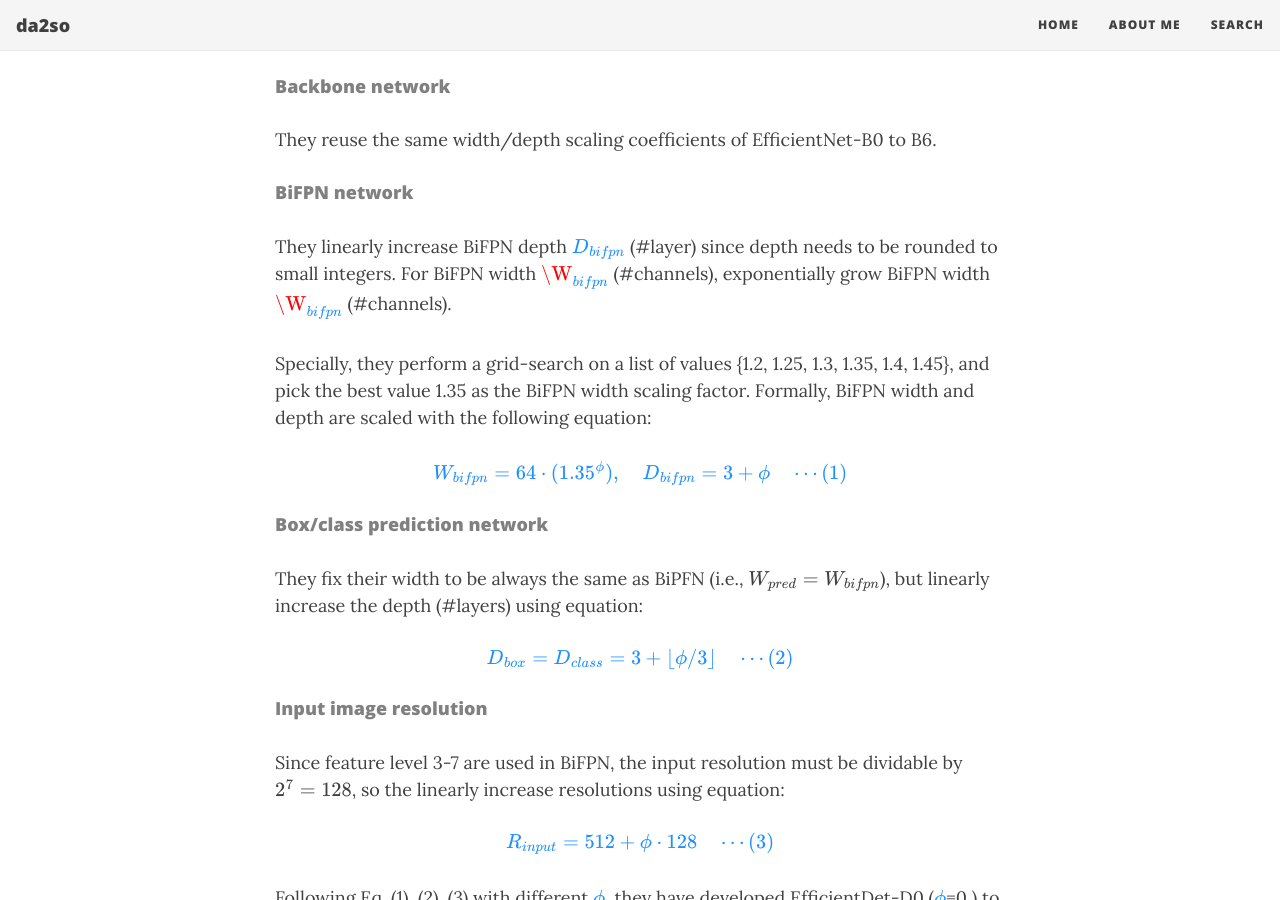
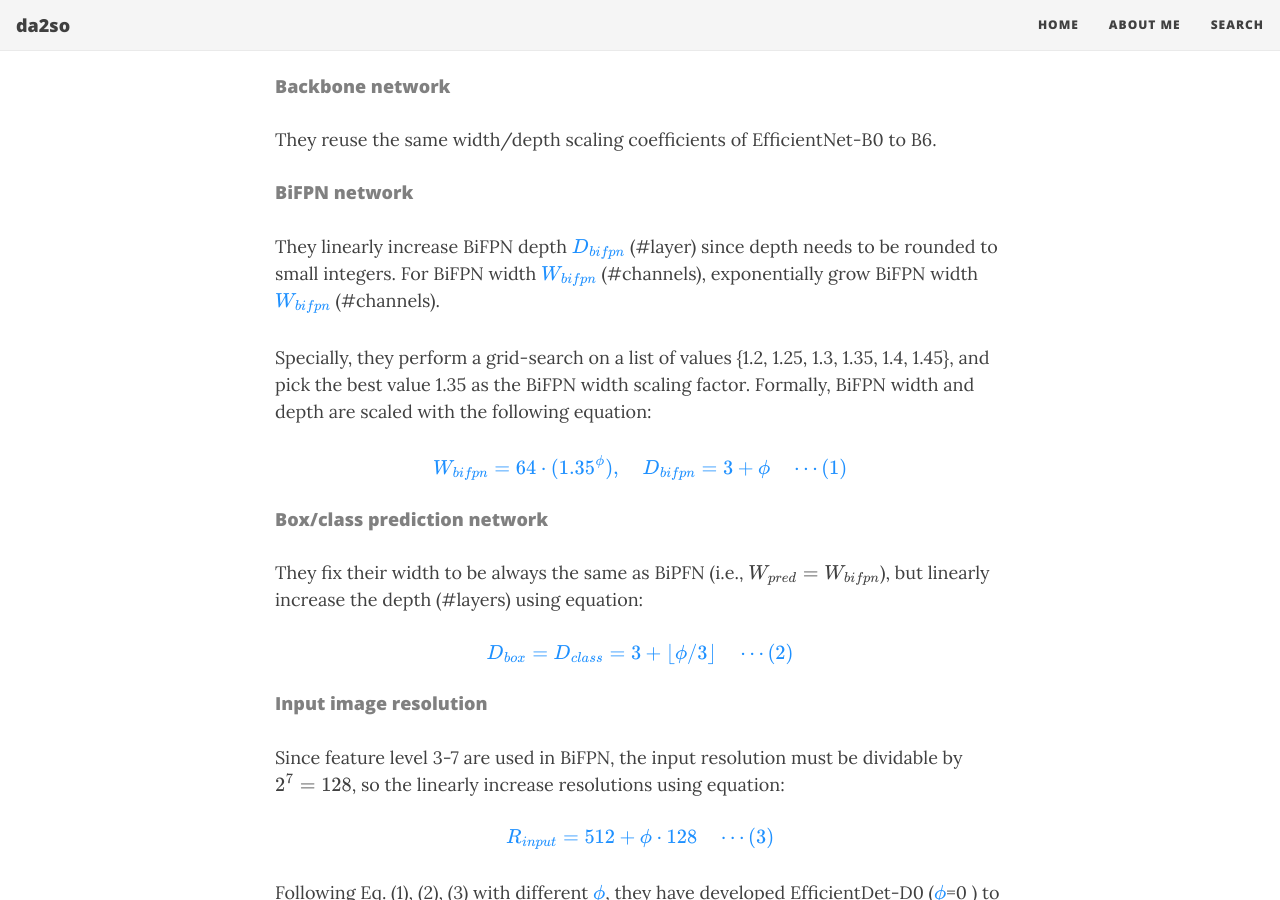
Before and after one commit to da2so/da2so.github.io, a Jekyll site: the page built from _posts/2021-01-30-EfficientDet_Scalable_and_Efficient_Object_Detection.md, in a window 1280 px wide and 900 px high, scrolled down 4663 px. Built offline with Jekyll 4.4.1, drawn with Linux system fonts in a browser that asks for light colours; nearby versions of some CDN libraries; formulas are drawn with MathJax 3.

Commit message:
Update 2021-01-30-EfficientDet_Scalable_and_Efficient_Object_Detection.md

```diff
--- a/_posts/2021-01-30-EfficientDet_Scalable_and_Efficient_Object_Detection.md
+++ b/_posts/2021-01-30-EfficientDet_Scalable_and_Efficient_Object_Detection.md
@@ -120,7 +120,7 @@ They reuse the same width/depth scaling coefficients of EfficientNet-B0 to B6.
 
 ####  <span style="color:gray"> BiFPN network </span>
 
-They linearly increase BiFPN depth <span style="color:DodgerBlue">$D_\{ bifpn \}$</span> (#layer) since depth needs to be rounded to small integers. For BiFPN width <span style="color:DodgerBlue">$\W_\{bifpn\}$</span> (#channels), exponentially grow BiFPN width <span style="color:DodgerBlue">$\W_\{bifpn\}$</span> (#channels).
+They linearly increase BiFPN depth <span style="color:DodgerBlue">$D_\{ bifpn \}$</span> (#layer) since depth needs to be rounded to small integers. For BiFPN width <span style="color:DodgerBlue">$W_\{bifpn\}$</span> (#channels), exponentially grow BiFPN width <span style="color:DodgerBlue">$W_\{bifpn\}$</span> (#channels).
 
 Specially, they perform a grid-search on a list of values {1.2, 1.25, 1.3, 1.35, 1.4, 1.45}, and pick the best value 1.35 as the BiFPN width scaling factor. Formally, BiFPN width and depth are scaled with the following equation:
 
```
